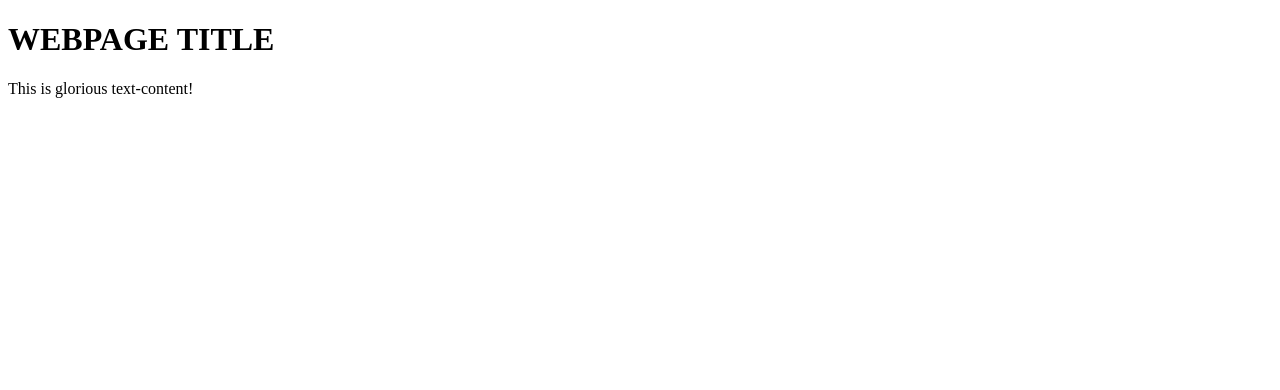
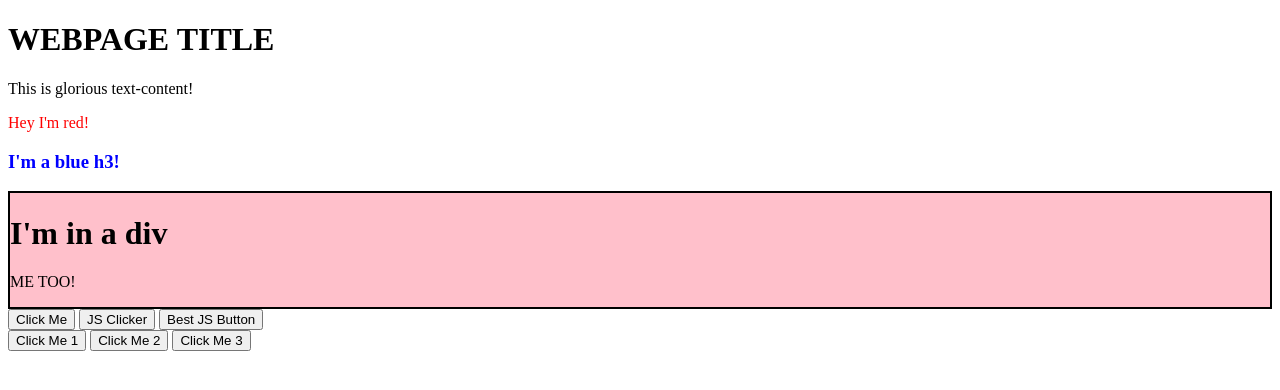
Before and after one commit to lutimoth/Odin_Project_Portfolio, a plain HTML site: page js-dom-practice/index.html in a window 1280 px wide. Drawn offline with Linux system fonts and the light colour scheme.

Commit message:
Finish Dom Practice

```diff
--- a/js-dom-practice/dom-practice.js
+++ b/js-dom-practice/dom-practice.js
@@ -4,4 +4,54 @@ const content = document.createElement('div');
 content.classList.add('content');
 content.textContent = 'This is glorious text-content!';
 
+const para = document.createElement('p');
+para.textContent = "Hey I'm red!";
+para.style.cssText = 'color: red';
+
+const h3 = document.createElement('h3');
+h3.textContent = "I'm a blue h3!";
+h3.style.cssText = 'color: blue'
+
+const newDiv = document.createElement('div');
+newDiv.style.border = '2px solid black';
+newDiv.style.backgroundColor = 'pink';
+
+const h1 = document.createElement('h1');
+h1.textContent = "I'm in a div";
+
+const p2 = document.createElement('p');
+p2.textContent = "ME TOO!";
+
+const btn = document.querySelector('#btn');
+btn.onclick = () => alert("Hello World");
+
+const best_btn = document.querySelector('#best_btn');
+best_btn.addEventListener('click', () => {
+    alert("Hello World");
+})
+best_btn.addEventListener('click', function (e) {
+    console.log(e);
+});
+best_btn.addEventListener('click', function (e) {
+    console.log(e.target);
+});
+best_btn.addEventListener('click', function (e) {
+    e.target.style.background = 'blue';
+});
+
+const buttons = document.querySelectorAll('button');
+
+buttons.forEach((button) => {
+    button.addEventListener('click', () => {
+        alert(button.id);
+    })
+})
+
+
 container.appendChild(content);
+container.appendChild(para);
+container.appendChild(h3);
+container.appendChild(newDiv);
+
+newDiv.appendChild(h1);
+newDiv.appendChild(p2);
--- a/js-dom-practice/index.html
+++ b/js-dom-practice/index.html
@@ -12,5 +12,14 @@
         WEBPAGE TITLE
     </h1>
     <div id="container"></div>
+
+    <button onclick="alert('Hello World!')">Click Me</button>
+    <button id="btn">JS Clicker</button>
+    <button id="best_btn">Best JS Button</button>
+    <div id="button_container">
+        <button id="1">Click Me 1</button>
+        <button id="2">Click Me 2</button>
+        <button id="3">Click Me 3</button>
+    </div>
 </body>
 </html>
```
